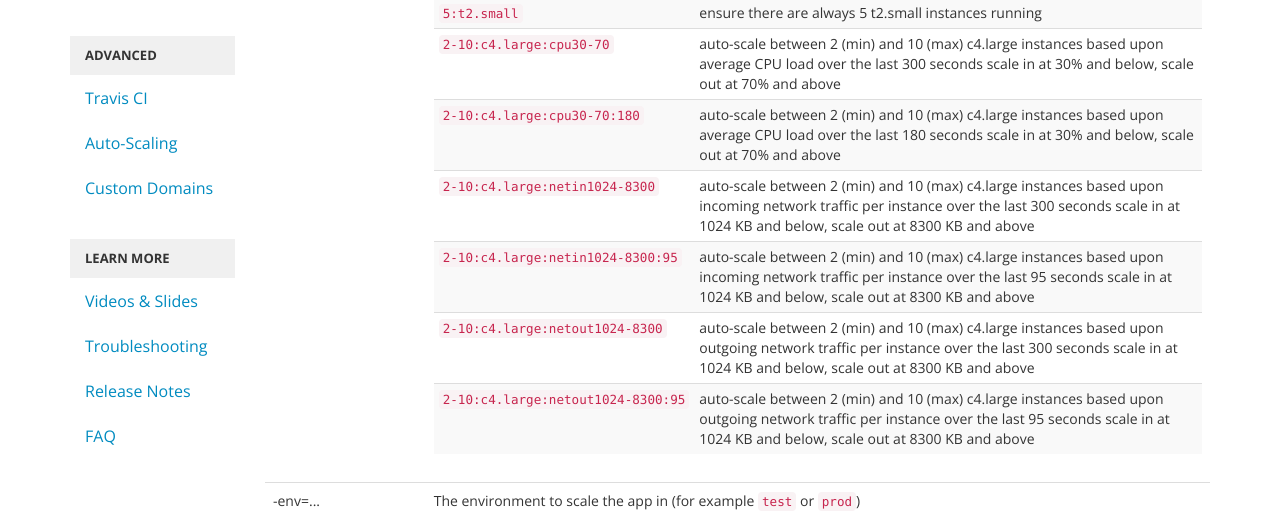
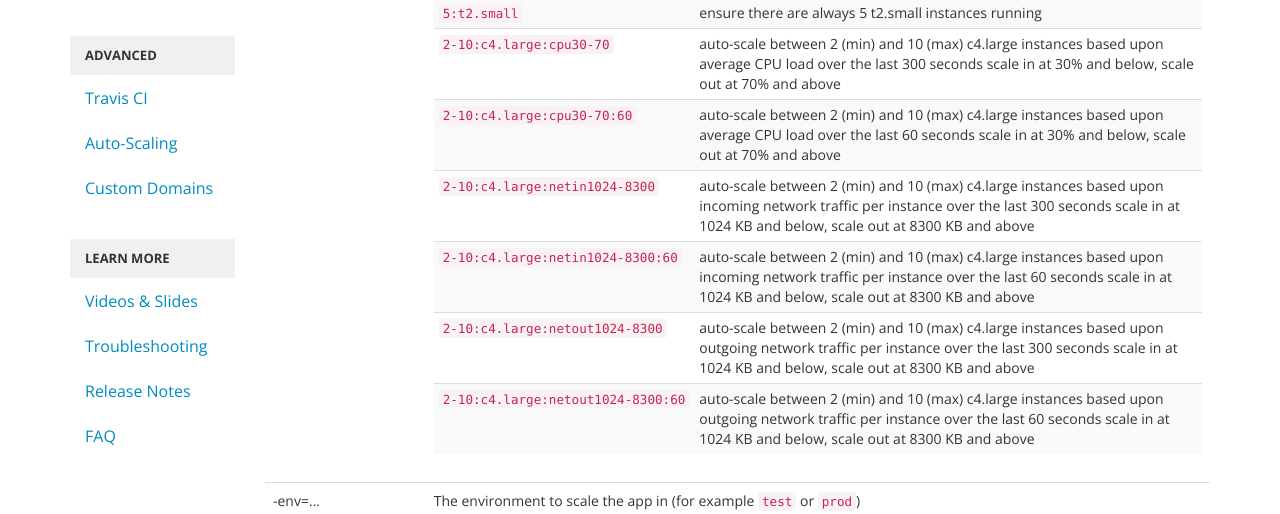
Before and after one commit to flyway/boxfuse.com, a Jekyll site: the page built from docs/commandline/scale.html, in a window 1280 px wide. Shown: the part 939-1453 px from the top of the page. Built offline with Jekyll 4.4.1, drawn with Linux system fonts in a browser that asks for light colours.

Commit message:
Updated scaling docs to better reflect 60 second alarm granularity

```diff
--- a/docs/commandline/scale.html
+++ b/docs/commandline/scale.html
@@ -44,25 +44,25 @@ Successfully scaled hello to 3 t2.large instances in prod</pre>
                     <td>auto-scale between 2 (min) and 10 (max) c4.large instances
                         based upon average CPU load over the last 300 seconds
                         scale in at 30% and below, scale out at 70% and above</td></tr>
-                <tr><td><code><nobr>2-10:c4.large:cpu30-70:180</nobr></code></td>
+                <tr><td><code><nobr>2-10:c4.large:cpu30-70:60</nobr></code></td>
                     <td>auto-scale between 2 (min) and 10 (max) c4.large instances
-                        based upon average CPU load over the last 180 seconds
+                        based upon average CPU load over the last 60 seconds
                         scale in at 30% and below, scale out at 70% and above</td></tr>
                 <tr><td><code><nobr>2-10:c4.large:netin1024-8300</nobr></code></td>
                     <td>auto-scale between 2 (min) and 10 (max) c4.large instances
                         based upon incoming network traffic per instance over the last 300 seconds
                         scale in at 1024 KB and below, scale out at 8300 KB and above</td></tr>
-                <tr><td><code><nobr>2-10:c4.large:netin1024-8300:95</nobr></code></td>
+                <tr><td><code><nobr>2-10:c4.large:netin1024-8300:60</nobr></code></td>
                     <td>auto-scale between 2 (min) and 10 (max) c4.large instances
-                        based upon incoming network traffic per instance over the last 95 seconds
+                        based upon incoming network traffic per instance over the last 60 seconds
                         scale in at 1024 KB and below, scale out at 8300 KB and above</td></tr>
                 <tr><td><code><nobr>2-10:c4.large:netout1024-8300</nobr></code></td>
                     <td>auto-scale between 2 (min) and 10 (max) c4.large instances
                         based upon outgoing network traffic per instance over the last 300 seconds
                         scale in at 1024 KB and below, scale out at 8300 KB and above</td></tr>
-                <tr><td><code><nobr>2-10:c4.large:netout1024-8300:95</nobr></code></td>
+                <tr><td><code><nobr>2-10:c4.large:netout1024-8300:60</nobr></code></td>
                     <td>auto-scale between 2 (min) and 10 (max) c4.large instances
-                        based upon outgoing network traffic per instance over the last 95 seconds
+                        based upon outgoing network traffic per instance over the last 60 seconds
                         scale in at 1024 KB and below, scale out at 8300 KB and above</td></tr>
             </table>
         </td>
```
Also changed, not shown: docs/gradle/scale.html (+6 -6 lines), docs/maven/scale.html (+6 -6 lines).
